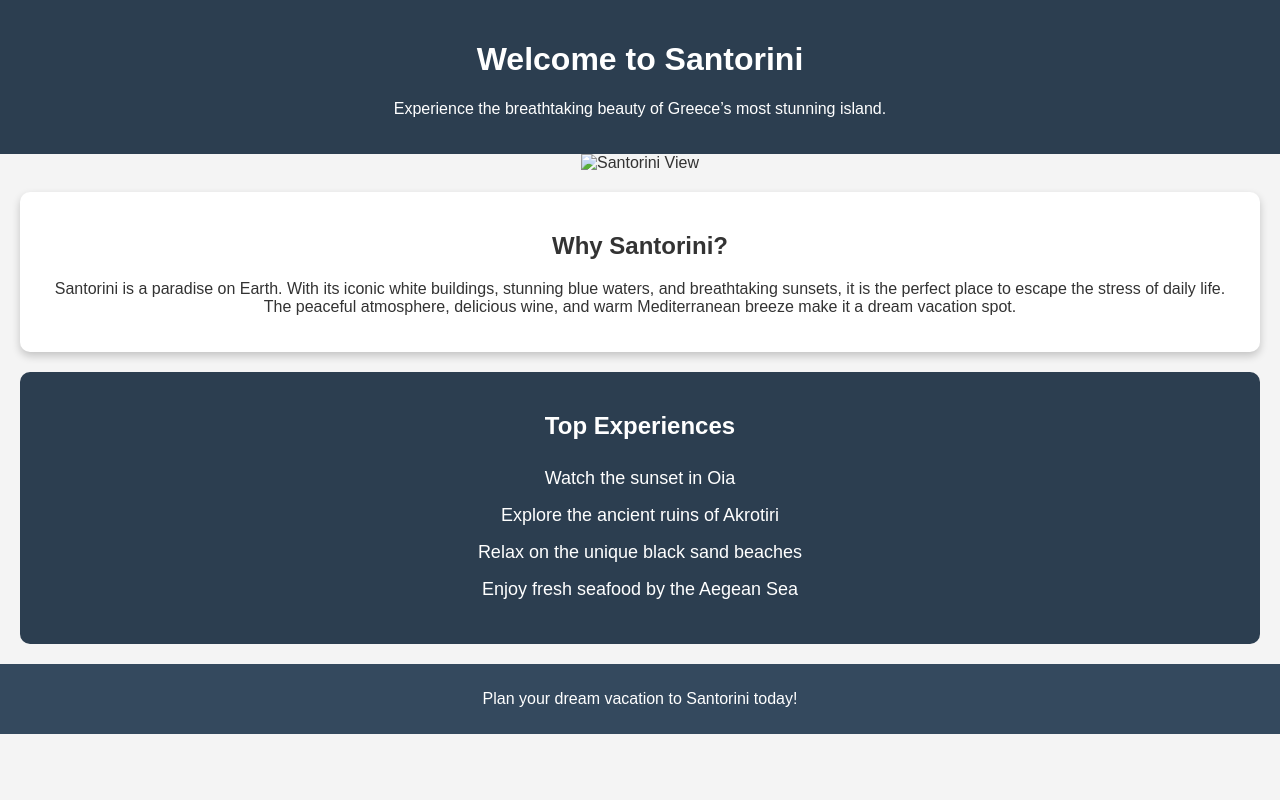
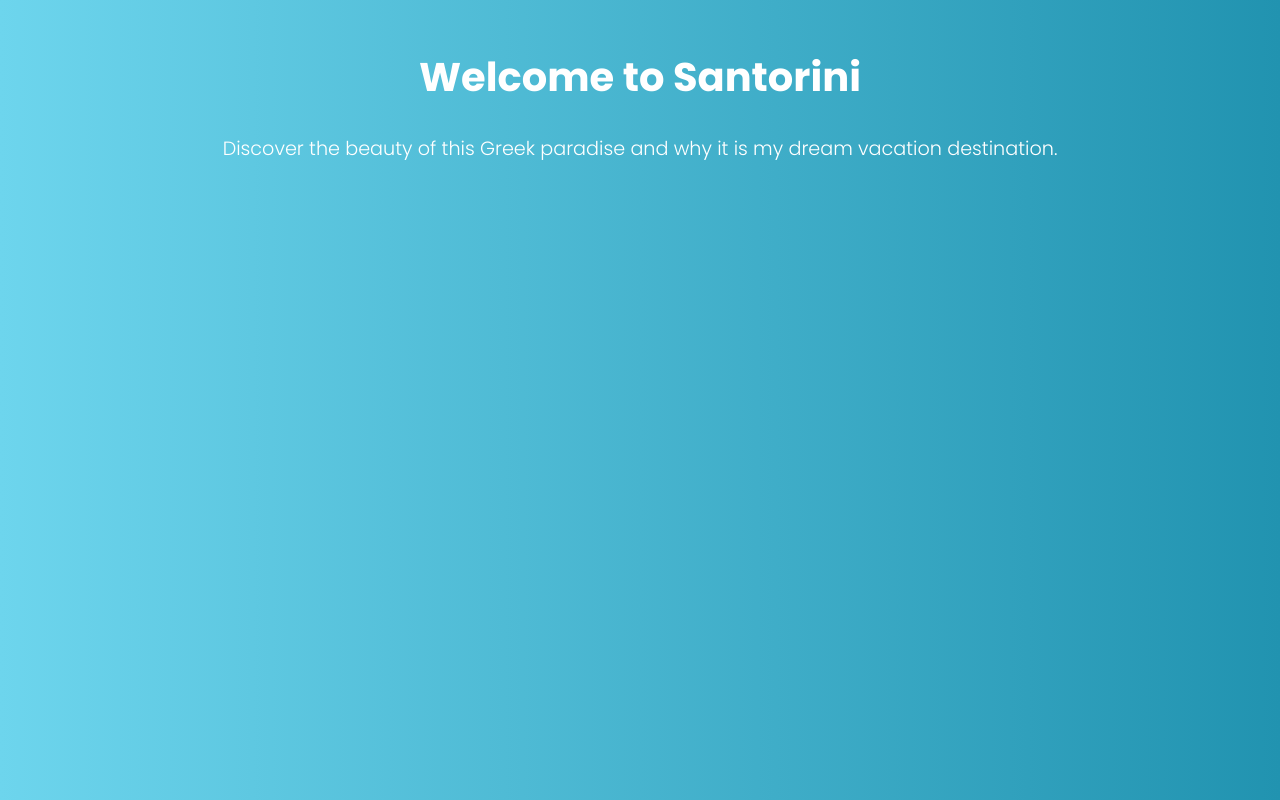
Before and after one commit to bmbuyamba/Santorini-Website, a plain HTML site: page index.html in a window 1280 px wide. Drawn offline with Linux system fonts and the light colour scheme.

Commit message:
Update index.html

```diff
--- a/index.html
+++ b/index.html
@@ -3,39 +3,30 @@
 <head>
     <meta charset="UTF-8">
     <meta name="viewport" content="width=device-width, initial-scale=1.0">
-    <title>Santorini - A Dream Destination</title>
+    <title>Santorini - A Dream Vacation</title>
     <link rel="stylesheet" href="style.css">
+    <style>
+        @import url('https://fonts.googleapis.com/css2?family=Poppins:wght@300;400;700&display=swap');
+
+        body {
+            font-family: 'Poppins', sans-serif;
+            background: linear-gradient(to right, #6dd5ed, #2193b0);
+            color: #fff;
+            text-align: center;
+            padding: 20px;
+        }
+        h1 {
+            font-size: 2.5em;
+            font-weight: 700;
+        }
+        p {
+            font-size: 1.2em;
+            font-weight: 300;
+        }
+    </style>
 </head>
 <body>
-    <header>
-        <h1>Welcome to Santorini</h1>
-        <p>Experience the breathtaking beauty of Greece’s most stunning island.</p>
-    </header>
-
-    <section class="hero">
-        <img src="santorini.jpg" alt="Santorini View">
-    </section>
-
-    <section class="content">
-        <h2>Why Santorini?</h2>
-        <p>
-            Santorini is a paradise on Earth. With its iconic white buildings, stunning blue waters, and breathtaking sunsets, it is the perfect place to escape the stress of daily life.
-            The peaceful atmosphere, delicious wine, and warm Mediterranean breeze make it a dream vacation spot.
-        </p>
-    </section>
-
-    <section class="features">
-        <h2>Top Experiences</h2>
-        <ul>
-            <li>Watch the sunset in Oia</li>
-            <li>Explore the ancient ruins of Akrotiri</li>
-            <li>Relax on the unique black sand beaches</li>
-            <li>Enjoy fresh seafood by the Aegean Sea</li>
-        </ul>
-    </section>
-
-    <footer>
-        <p>Plan your dream vacation to Santorini today!</p>
-    </footer>
+    <h1>Welcome to Santorini</h1>
+    <p>Discover the beauty of this Greek paradise and why it is my dream vacation destination.</p>
 </body>
 </html>
```
